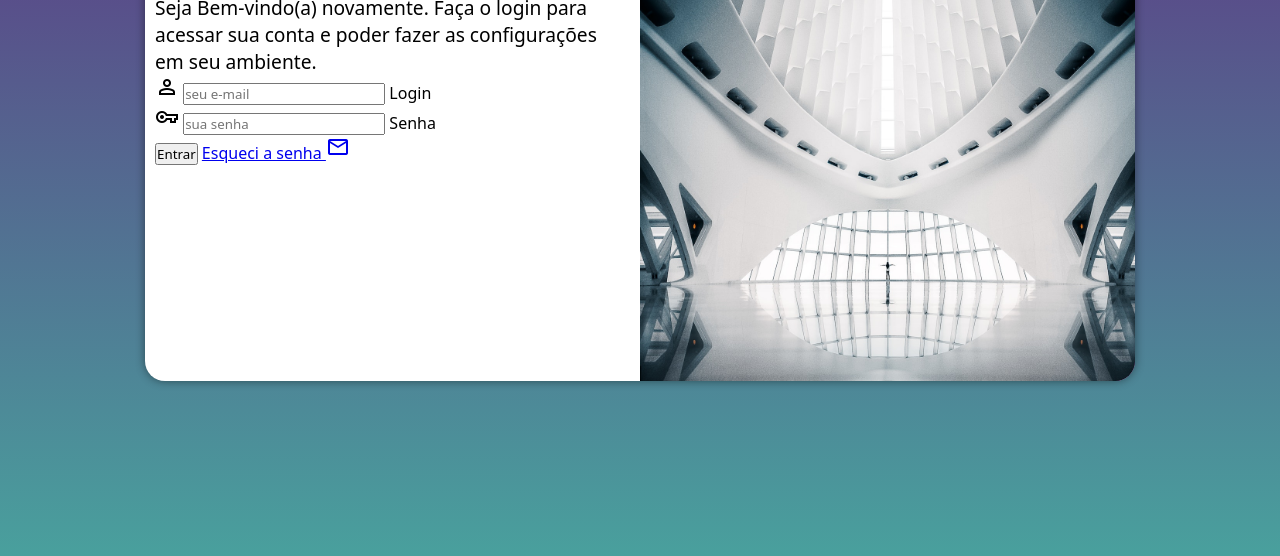
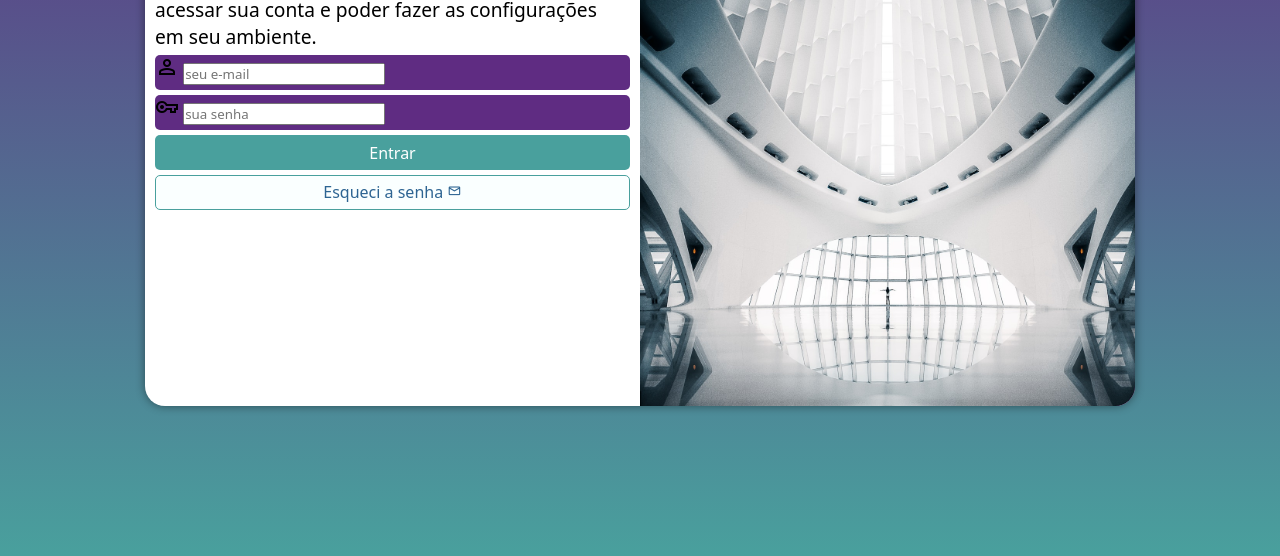
Before and after one commit to Andrepultz/projeto-login, a plain HTML site: page index.html in a window 1280 px wide. Shown: the part 244-800 px from the top of the page. Drawn offline with nearby package versions, Linux system fonts and the light colour scheme.

Commit message:
Configurando o formulário

```diff
--- a/estilos/style.css
+++ b/estilos/style.css
@@ -33,8 +33,8 @@ section#login{
     background-color: white;
     overflow: hidden;
 
-    width: 250px;
-    height: 450px;
+    width: 260px;
+    height: 500px;
     border-radius: 20px;
     box-shadow: 0px 0px 10px rgba(0, 0, 0, 0.450);
 
@@ -62,3 +62,54 @@ div#formulario > h1{
 div#formulario > p{
     font-size: 0.8em;
 }
+
+form > div.campo{
+    background-color: #5f2c82;
+    display: block;
+    width: 100%;
+    height: 35px;
+    border-radius: 5px;
+    margin: 5px 0px;
+}
+div.campo > label{
+    display: none;
+}
+
+form > input[type=submit]{
+    display: block;
+    font-size: 1em;
+    width: 100%;
+    height: 35px;
+    background-color:#49a09d ;
+    color: white;
+    border: none;
+    border-radius: 5px;
+    cursor: pointer;
+}
+
+form > input[type=submit]:hover{
+    background-color: #316361;
+}
+
+form > a.botao{
+    display: block;
+    font-size: 1em;
+    text-align: center;
+    width: 100%;
+    height: 35px;
+    padding-top: 5px;
+    margin-top: 5px;
+    background-color: #faffff;
+    text-decoration: none;
+    color: #2d6492;
+    border: 1px solid #49a09d;
+    border-radius: 5px;
+}
+
+form > a.botao:hover{
+    background-color: #59c0bd;
+}
+
+form >a.botao > i{
+    font-size: 0.9em;
+}
--- a/index.html
+++ b/index.html
@@ -38,7 +38,7 @@
                         <label for="isenha">Senha</label>
                     </div>
                     <input type="submit" value="Entrar">
-                    <a href="esqueci.html">Esqueci a senha <i class="material-symbols-outlined">email</i>
+                    <a href="esqueci.html" class="botao">Esqueci a senha <i class="material-symbols-outlined">email</i>
                     </a>
 
                 </form>
```
